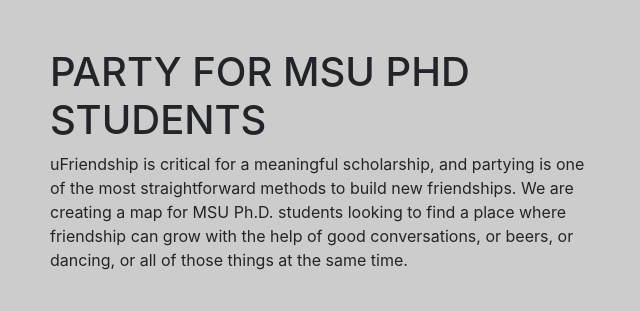
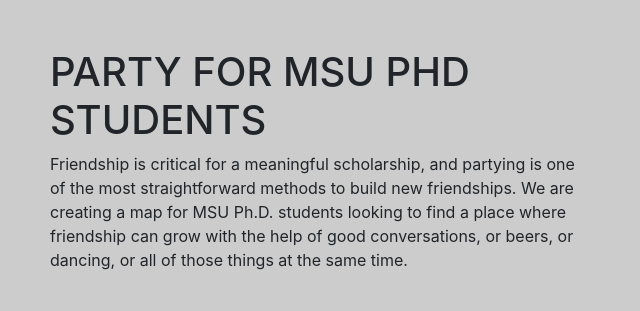
Before and after one commit to riconogu/Mapping-memory-party-for-PhD-students, a website: page index.html in a window 1280 px wide. Shown: the top 311 px of the page, 35-675 px from the left. Drawn offline with Linux system fonts and the light colour scheme; placeholder pictures from the web are drawn by us.

Commit message:
Update index.html

```diff
--- a/index.html
+++ b/index.html
@@ -54,7 +54,7 @@
       <div class="row">
         <div class="col-lg-6">
           <h1 class="mt-5">PARTY FOR MSU PHD STUDENTS</h1>
-          <p>uFriendship is critical for a meaningful scholarship, and partying is one of the most straightforward methods to build new friendships. We are creating a map for MSU Ph.D. students looking to find a place where friendship can grow with the help of good conversations, or beers, or dancing, or all of those things at the same time.</p>
+          <p>Friendship is critical for a meaningful scholarship, and partying is one of the most straightforward methods to build new friendships. We are creating a map for MSU Ph.D. students looking to find a place where friendship can grow with the help of good conversations, or beers, or dancing, or all of those things at the same time.</p>
         </div>
       </div>
     </div>
```
